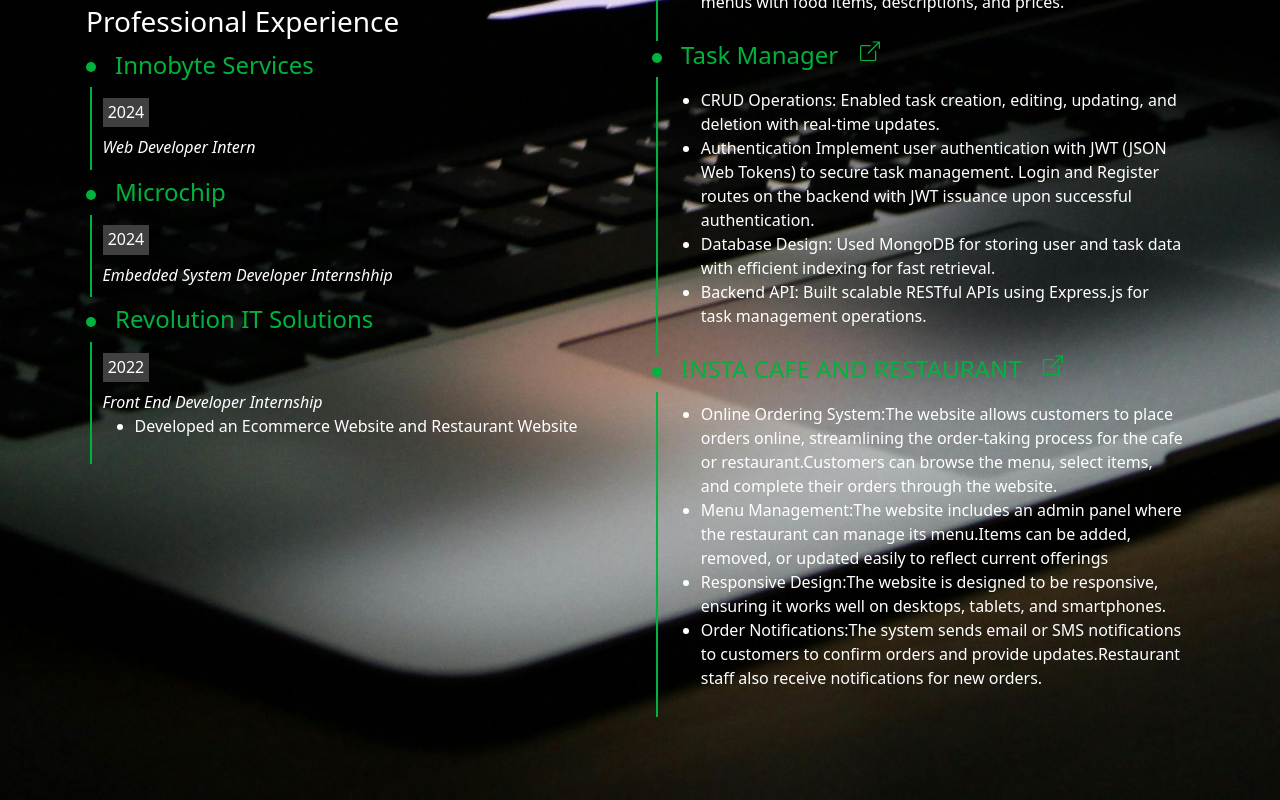
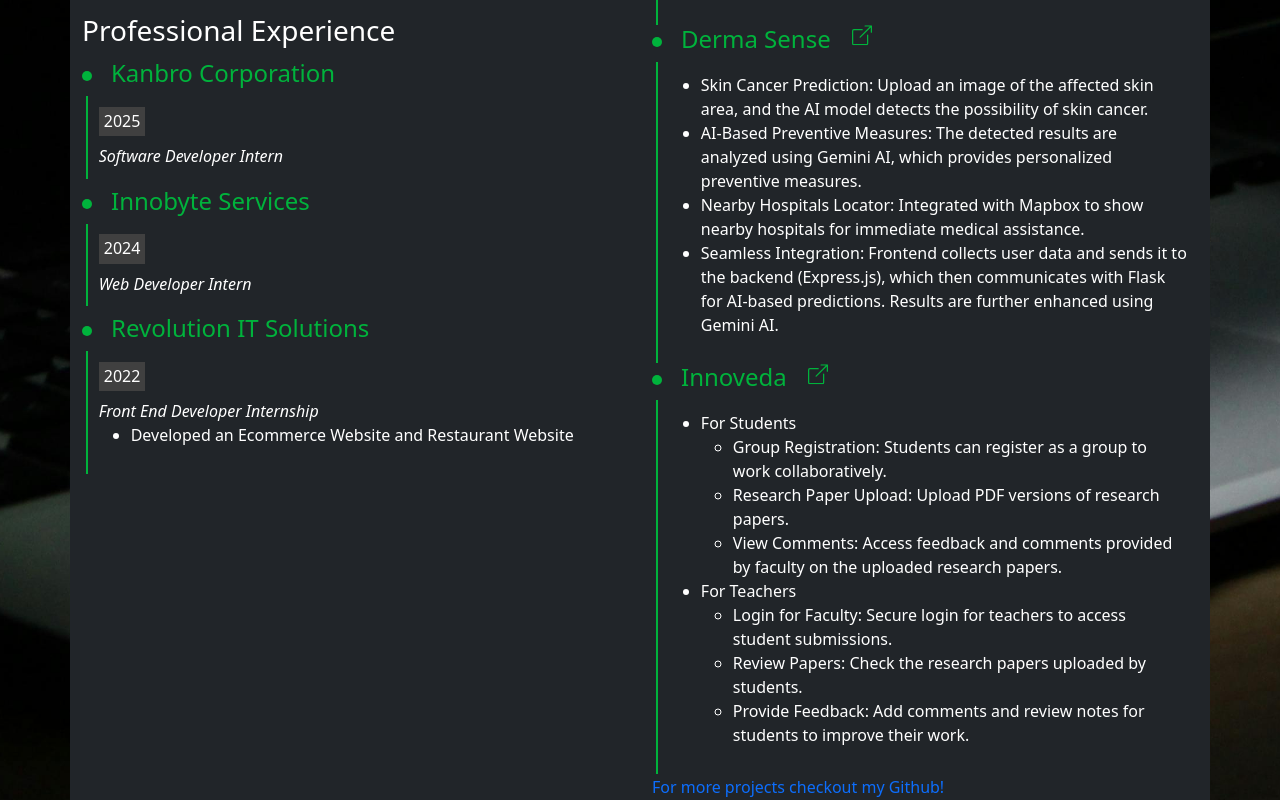
Before and after one commit to Pranav-Sutar47/Portfolio, a React (Create React App) app: page /resume in a window 1280 px wide. Shown: the part 1040-1840 px from the top of the page. Built offline with nearby package versions, Linux system fonts and the light colour scheme.

Commit message:
Changes in portfolio

```diff
--- a/src/App.js
+++ b/src/App.js
@@ -5,10 +5,21 @@ import Resume from './components/Resume';
 import Achievements from './components/Achievements';
 import About from './components/About';
 import { BrowserRouter, Route, Routes } from 'react-router-dom'
+import { useEffect } from 'react';
 // import ContactMe from './components/ContactMe';
 // import { Bounce, ToastContainer } from 'react-toastify';
 
 function App() {
+
+  useEffect(() => {
+    const disableRightClick = (event) => event.preventDefault();
+    document.addEventListener("contextmenu", disableRightClick);
+
+    return () => {
+      document.removeEventListener("contextmenu", disableRightClick);
+    };
+  }, []);
+
   return (
     <div className="App">
       <BrowserRouter>
--- a/src/components/About.jsx
+++ b/src/components/About.jsx
@@ -1,119 +1,151 @@
-import React from 'react'
-import myphoto from '../assets/pranav.jpg'
+import React from "react";
+import myphoto from "../assets/pranav.jpg";
 import { FaChevronRight } from "react-icons/fa";
-import Skills from './Skills';
+import Skills from "./Skills";
 
 export default function About() {
-
   const data = [
     {
-            name:"C",
-            src:"./resource/c.png"
+      name: "C",
+      src: "./resource/c.png",
     },
     {
-            name:"C++",
-            src:"./resource/cpp.png"
+      name: "C++",
+      src: "./resource/cpp.png",
     },
     {
-            name:"Java",
-            src:"./resource/java.png"
+      name: "Java",
+      src: "./resource/java.png",
     },
     {
-            name:"Python",
-            src:"./resource/python.png"
+      name: "Python",
+      src: "./resource/python.png",
     },
     {
-            name:"Javascript",
-            src:"./resource/js.png"
+      name: "Javascript",
+      src: "./resource/js.png",
     },
     {
-            name:"PHP",
-            src:"./resource/php.png"
+      name: "PHP",
+      src: "./resource/php.png",
     },
     {
-            name:"React",
-            src:"./resource/react.png"
+      name: "React",
+      src: "./resource/react.png",
     },
     {
-            name:"Node JS",
-            src:"./resource/node.png"
+      name: "Node JS",
+      src: "./resource/node.png",
     },
     {
-            name:"Express",
-            src:"./resource/express.png"
+      name: "Express",
+      src: "./resource/express.png",
     },
     {
-            name:"MongoDB",
-            src:"./resource/mongo.png"
+      name: "MongoDB",
+      src: "./resource/mongo.png",
     },
     {
-            name:"Bootstrap",
-            src:"./resource/bootstrap.png"
+      name: "Bootstrap",
+      src: "./resource/bootstrap.png",
     },
     {
-            name:"Git",
-            src:"./resource/git.png"
+      name: "Git",
+      src: "./resource/git.png",
     },
     {
-            name:"Linux",
-            src:"./resource/linux.png"
-        }
+      name: "Linux",
+      src: "./resource/linux.png",
+    },
   ];
 
   return (
     <>
-    <div className='container mt-2'>
-      <h6 className='text-white about'>ABOUT</h6>
-      <h1 className='text-white' style={{textAlign:'start'}}>MORE ABOUT ME</h1>
-      <div className='row mt-5'>
-        <div className='col-xxl-6 col-xl-6 col-lg-6 col-md-6 col-sm-12 col-xs-12'>
-            <img src={myphoto} className='center' alt='myPhoto' height={350} />
+      <div className="container mt-2">
+        <h6 className="text-white about">ABOUT</h6>
+        <h1 className="text-white" style={{ textAlign: "start" }}>
+          MORE ABOUT ME
+        </h1>
+        <div className="row mt-5">
+          <div className="col-xxl-6 col-xl-6 col-lg-6 col-md-6 col-sm-12 col-xs-12">
+            <img src={myphoto} className="center" alt="myPhoto" height={350} />
           </div>
-        <div className='col-xxl-6 col-xl-6 col-lg-6 col-md-6 col-sm-12 col-xs-12'>
-            <h3 style={{color:'green',textAlign:'start'}} className='mt-1'>Third-year at Pimpri Chinchwad College of Engineering</h3>
-            <p className='italic text-white' style={{color:'white',fontStyle:'italic',textAlign:'start'}}>
+          <div className="col-xxl-6 col-xl-6 col-lg-6 col-md-6 col-sm-12 col-xs-12">
+            <h3 style={{ color: "green", textAlign: "start" }} className="mt-1">
+              Third-year at Pimpri Chinchwad College of Engineering
+            </h3>
+            <p
+              className="italic text-white"
+              style={{
+                color: "white",
+                fontStyle: "italic",
+                textAlign: "start",
+              }}
+            >
               Passionate programmer who is keen on exploring opportunities.
             </p>
-          <ul className='text-white navbar' style={{listStyle:'none'}}>
-            <li className='nav-item'>
-                <FaChevronRight style={{color:'green'}}/>
+            <ul className="text-white navbar" style={{ listStyle: "none" }}>
+              <li className="nav-item">
+                <FaChevronRight style={{ color: "green" }} />
                 <strong>Degree:</strong>
                 B.Tech (Pursuing)
               </li>
-            <li  className='nav-item'>
-                <FaChevronRight style={{color:'green'}}/>
+              <li className="nav-item">
+                <FaChevronRight style={{ color: "green" }} />
                 <strong>City:</strong>
                 Pune,India
               </li>
-            <li className='nav-item'>
-                <FaChevronRight style={{color:'green'}}/>
+              <li className="nav-item">
+                <FaChevronRight style={{ color: "green" }} />
                 <strong>Specialization:</strong>
                 Information Technology
               </li>
             </ul>
-          <p className='text-white' style={{textAlign:'start'}}>
-          Hello! My name is Pranav Sandip Sutar , and I'm 20 years old. I am currently a student pursuing my education in BTech Information Technology at Pimpri Chinchwad College of Engineering Pune. I'm passionate about Coding, gaining knowledge and I strive to make the most of every opportunity that comes my way.
+            <h6 className="text-white">👋 Hello! I'm Pranav Sutar</h6>
+            <p className="text-white bg-dark p-2 rounded-3" style={{ textAlign: "start" }}>
+              I am a 20-year-old BTech Information Technology student at Pimpri
+              Chinchwad College of Engineering, Pune 🎓. I'm passionate about
+              coding 💻, problem-solving 🧠, and continuous learning 📚. I
+              strive to make the most of every opportunity that comes my way.
+              <br />
+              ✨ Skills & Expertise:
               <br/>
-          I possess a range of skills that I have developed through my education and experiences. I am proficient in C programming, Python Programming, Java Programming, Data Structure, Web development, and I am always eager to learn and improve.
+              <br/>
+              ✅ Programming: Java | JavaScript | Python
+              <br/>
+              ✅ Data Structures & Algorithms 🏗️
+              <br/>
+              ✅ Web Development: MERN Stack
+              🌐 | Python
+              <br/>
+              ✅ Database Management: SQL | MongoDB
+              <br/>
+              ✅ Software
+              Development: Full-Stack Applications 🚀
+              <br />
+              <br/>
+              🌟 My Passion & Vision: I am highly motivated to build impactful
+              and scalable solutions that solve real-world problems. I love
+              working on innovative projects, collaborating with like-minded
+              people, and exploring new technologies. My goal is to become a
+              proficient Software Developer and contribute to the tech
+              community.
+              <br />
+              <br/>
+              💡 Let’s Connect! I’m always open to networking, collaborations,
+              and learning from industry experts. Feel free to connect with me🔗
             </p>
           </div>
         </div>
       </div>
       <div className="container mt-5">
-    <h6 className='text-white about'>SKILLS</h6>
-        <div className='row'>
-                {
-                    data.map(
-                        (ele,index)=>{
-                            return(
-                                <Skills {...ele} key={index}/>
-                            )
-                        }
-                    )
-                }
+        <h6 className="text-white about">SKILLS</h6>
+        <div className="row">
+          {data.map((ele, index) => {
+            return <Skills {...ele} key={index} />;
+          })}
         </div>
       </div>
     </>
-
-  )
+  );
 }
--- a/src/components/Intro.jsx
+++ b/src/components/Intro.jsx
@@ -28,22 +28,23 @@ export default function Intro(){
                     data-tooltip-id="my-tooltip"
                     data-tooltip-content="Facebook"
                     data-tooltip-place="bottom"
-                ><Tooltip id="my-tooltip" /><FaInstagramSquare className="mb-2"/></a>
+                ><FaInstagramSquare className="mb-2"/></a>
                 <a href="https://www.linkedin.com/in/pranav-sutar-2b2a002b5/" target="blank" className="nav-item link"
                 data-tooltip-id="my-tooltip"
                 data-tooltip-content="Linkedin"
                 data-tooltip-place="bottom"
-                ><Tooltip id="my-tooltip" /><FaLinkedin className="mb-2"/></a>
+                ><FaLinkedin className="mb-2"/></a>
                 <a href="https://github.com/Pranav-Sutar47" target="blank" className="nav-item link"
                 data-tooltip-id="my-tooltip"
                 data-tooltip-content="Github"
                 data-tooltip-place="bottom"
-                ><Tooltip id="my-tooltip" /> <FaGithub className="mb-2"/> </a>
+                ><FaGithub className="mb-2"/> </a>
                 <a href="https://drive.google.com/file/d/1Id0F_Nz1yz1k0oObjPL3hETYtGOMHBGK/view?usp=sharing" target="black" className="nav-item link"
                 data-tooltip-id="my-tooltip"
                 data-tooltip-content="Resume"
                 data-tooltip-place="bottom"
-                ><Tooltip id="my-tooltip" /> <BsBoxArrowInDown className="mb-2" /> </a>
+                > <BsBoxArrowInDown className="mb-2" /> </a>
+                <Tooltip id="my-tooltip" />
             </div>
         </div>
     );
--- a/src/components/Resume.jsx
+++ b/src/components/Resume.jsx
@@ -4,7 +4,7 @@ import { BsBoxArrowUpRight } from "react-icons/bs";
 export default function Resume() {
     return (
         <>
-            <div className="container mt-2">
+            <div className="container mt-2 bg-dark p-2 rounded-3">
                 <h6 className='text-white about'>RESUME</h6>
                 <h1 className='text-white' style={{ textAlign: 'start' }}>CHECK OUT MY RESUME</h1>
                 <div className="row mt-3">
@@ -57,20 +57,20 @@ export default function Resume() {
                             </div>
                             <h3 className='text-white text-start mt-3'>Professional Experience</h3>
                             <div className='text-white text-start p-1'>
+                                <h4 className='circle'>Kanbro Corporation</h4>
+                                <div className='borderLeft'>
+                                    <h6 className='allBorder'>2025</h6>
+                                    <em>
+                                        Software Developer Intern
+                                    </em>
+                                </div>
+                            </div>
+                            <div className='text-white text-start p-1'>
                                 <h4 className='circle'>Innobyte Services</h4>
                                 <div className='borderLeft'>
                                     <h6 className='allBorder'>2024</h6>
                                     <em>
                                         Web Developer Intern
-                                    </em>
-                                </div>
-                            </div>
-                            <div className='text-white text-start p-1'>
-                                <h4 className='circle'>Microchip</h4>
-                                <div className='borderLeft'>
-                                    <h6 className='allBorder'>2024</h6>
-                                    <em>
-                                        Embedded System Developer Internshhip
                                     </em>
                                 </div>
                             </div>
@@ -129,42 +129,63 @@ export default function Resume() {
                                     </li>
                                 </ul>
                             </div>
-                            <h4 className='circle'>Task Manager<a href='https://taskvibe.netlify.app/login' target='blank' className='nextPage'>
+                            <h4 className='circle'>Derma Sense<a href='https://github.com/Pranav-Sutar47/DermaSense' target='blank' className='nextPage'>
                                 <BsBoxArrowUpRight />
                             </a> </h4>
                             <div className='borderLeft'>
                                 <ul>
-                                    <li>CRUD Operations: Enabled task creation, editing, updating, and deletion with real-time updates.</li>
                                     <li>
-                                    Authentication Implement user authentication with JWT (JSON Web Tokens) to secure task management. Login and Register routes on the backend with JWT issuance upon successful authentication.
+                                    Skin Cancer Prediction: Upload an image of the affected skin area, and the AI model detects the possibility of skin cancer.
                                     </li>
                                     <li>
-                                    Database Design: Used MongoDB for storing user and task data with efficient indexing for fast retrieval.
+                                    AI-Based Preventive Measures: The detected results are analyzed using Gemini AI, which provides personalized preventive measures.
                                     </li>
                                     <li>
-                                    Backend API: Built scalable RESTful APIs using Express.js for task management operations.
+                                    Nearby Hospitals Locator: Integrated with Mapbox to show nearby hospitals for immediate medical assistance.
+                                    </li>
+                                    <li>
+                                    Seamless Integration: Frontend collects user data and sends it to the backend (Express.js), which then communicates with Flask for AI-based predictions. Results are further enhanced using Gemini AI.
                                     </li>
                                 </ul>
                             </div>
-                            <h4 className='circle'>INSTA CAFE AND RESTAURANT<a href='https://github.com/Pranav-Sutar47/InstaCafeAndRestaurant' target='blank' className='nextPage'>
+
+                            <h4 className='circle'>Innoveda<a href='https://github.com/Pranav-Sutar47/Innoveda' target='blank' className='nextPage'>
                                 <BsBoxArrowUpRight />
                             </a> </h4>
                             <div className='borderLeft'>
                                 <ul>
-                                    <li>Online Ordering System:The website allows customers to place orders online, streamlining the order-taking process for the cafe or restaurant.Customers can browse the menu, select items, and complete their orders through the website.</li>
                                     <li>
-                                        Menu Management:The website includes an admin panel where the restaurant can manage its menu.Items can be added, removed, or updated easily to reflect current offerings
+                                        For Students
+                                        <ul>
+                                            <li>
+                                            Group Registration: Students can register as a group to work collaboratively.
+                                            </li>
+                                            <li>
+                                            Research Paper Upload: Upload PDF versions of research papers.
+                                            </li>
+                                            <li>
+                                            View Comments: Access feedback and comments provided by faculty on the uploaded research papers.
+                                            </li>
+                                        </ul>
                                     </li>
                                     <li>
-                                        Responsive Design:The website is designed to be responsive, ensuring it works well on desktops, tablets, and smartphones.
-                                    </li>
-                                    <li>
-                                        Order Notifications:The system sends email or SMS notifications to customers to confirm orders and provide updates.Restaurant staff also receive notifications for new orders.
+                                        For Teachers
+                                        <ul>
+                                            <li>
+                                            Login for Faculty: Secure login for teachers to access student submissions.
+                                            </li>
+                                            <li>
+                                            Review Papers: Check the research papers uploaded by students.
+                                            </li>
+                                            <li>
+                                            Provide Feedback: Add comments and review notes for students to improve their work.
+                                            </li>
+                                        </ul>
                                     </li>
                                 </ul>
                             </div>
                         </div>
-
+                        <h6 className='text-primary'>For more projects checkout my Github!</h6>
 
                     </div>
                 </div>
```
Lines whose indentation alone changed are shown as unchanged.
